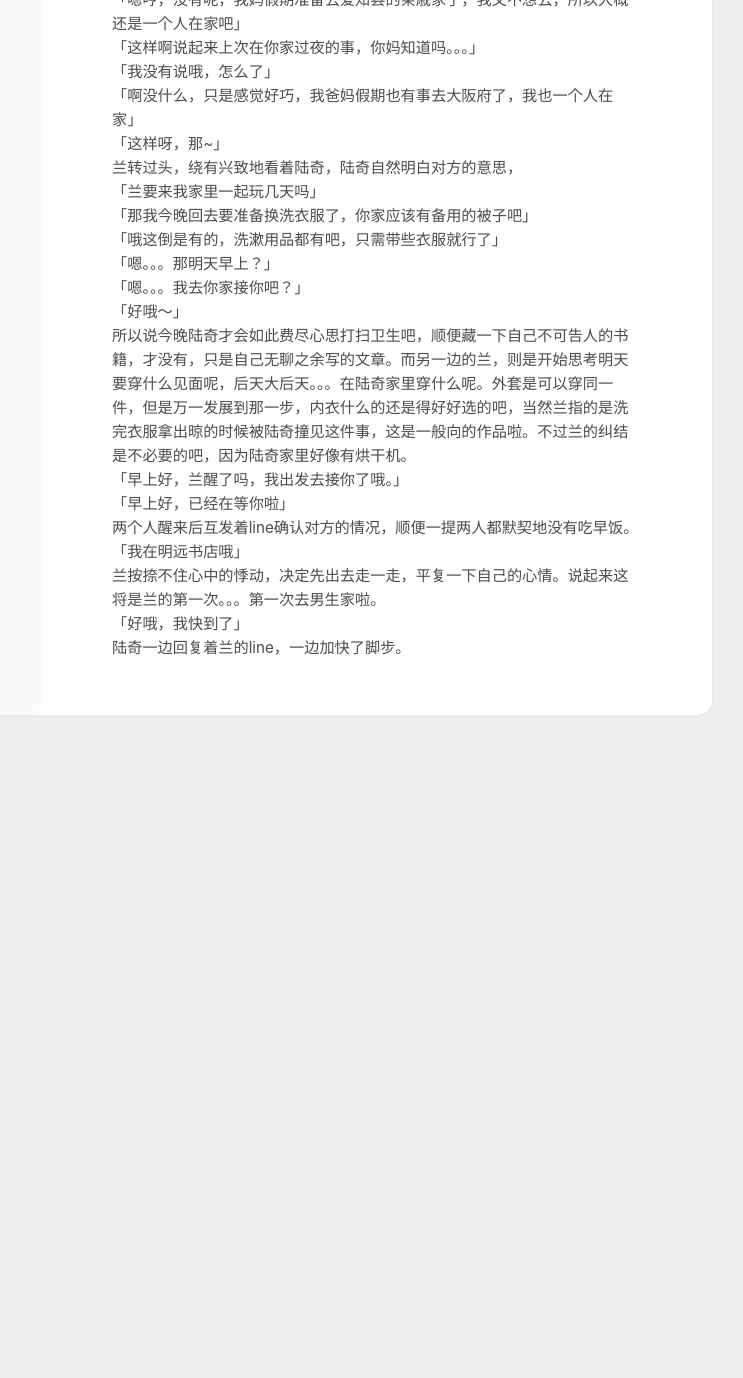
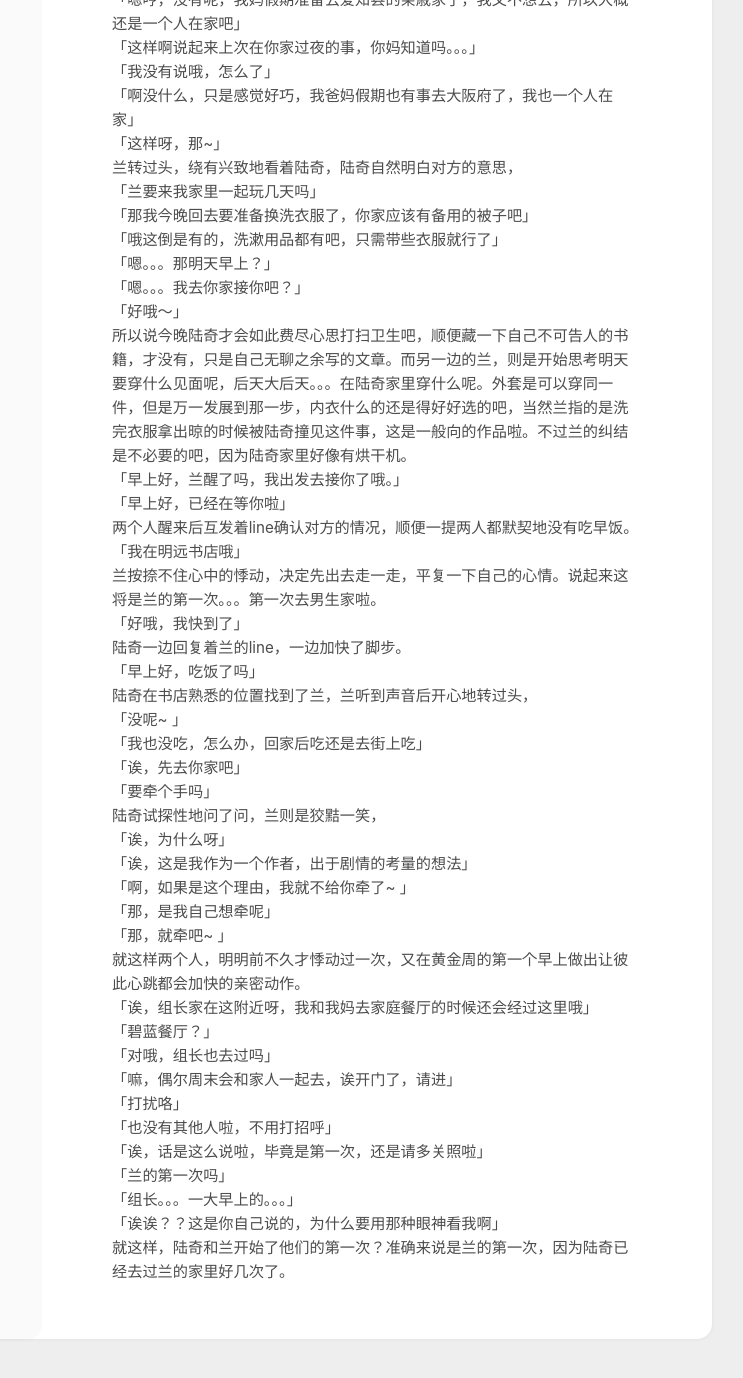
Before and after one commit to latalealice/latalealice.github.io, a Jekyll site: the page built from _posts/2021-12-20-第一次还请多关照.md, in a window 1280 px wide and 1400 px high, scrolled down 1344 px. Shown: the top 1378 px of the window, without its empty margins (408-1151 px from the left). Built offline with Jekyll 4.4.1, drawn with Linux system fonts in a browser that asks for light colours; before the commit the page ends 2120 px from its top, so only the background shows below that.

Commit message:
Update 2021-12-20-第一次还请多关照.md

```diff
--- a/_posts/2021-12-20-第一次还请多关照.md
+++ b/_posts/2021-12-20-第一次还请多关照.md
@@ -57,3 +57,27 @@ title: 第一次还请多关照。
 兰按捺不住心中的悸动，决定先出去走一走，平复一下自己的心情。说起来这将是兰的第一次。。。第一次去男生家啦。
 「好哦，我快到了」
 陆奇一边回复着兰的line，一边加快了脚步。
+「早上好，吃饭了吗」
+陆奇在书店熟悉的位置找到了兰，兰听到声音后开心地转过头，
+「没呢~ 」
+「我也没吃，怎么办，回家后吃还是去街上吃」
+「诶，先去你家吧」
+「要牵个手吗」
+陆奇试探性地问了问，兰则是狡黠一笑，
+「诶，为什么呀」
+「诶，这是我作为一个作者，出于剧情的考量的想法」
+「啊，如果是这个理由，我就不给你牵了~ 」
+「那，是我自己想牵呢」
+「那，就牵吧~ 」
+就这样两个人，明明前不久才悸动过一次，又在黄金周的第一个早上做出让彼此心跳都会加快的亲密动作。
+「诶，组长家在这附近呀，我和我妈去家庭餐厅的时候还会经过这里哦」
+「碧蓝餐厅？」
+「对哦，组长也去过吗」
+「嘛，偶尔周末会和家人一起去，诶开门了，请进」
+「打扰咯」
+「也没有其他人啦，不用打招呼」
+「诶，话是这么说啦，毕竟是第一次，还是请多关照啦」
+「兰的第一次吗」
+「组长。。。一大早上的。。。」
+「诶诶？？这是你自己说的，为什么要用那种眼神看我啊」
+就这样，陆奇和兰开始了他们的第一次？准确来说是兰的第一次，因为陆奇已经去过兰的家里好几次了。
```
